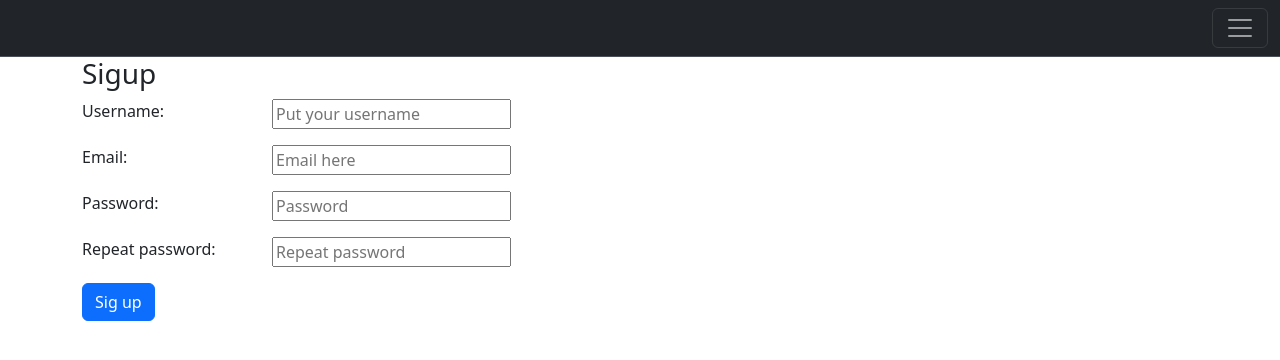
After one commit to GyroPower/Simple-Clothe-Store-App-Django, a Django app: page /user/sigup in a window 1280 px wide. The commit adds this page. Shown: the top 360 px of the page. Run offline with Django 4.2, Linux system fonts and the light colour scheme.

Commit message:
adding sigup,logout,login url in front end

```diff
--- a/Simple_Store_D/car_shop/repository/orders.py
+++ b/Simple_Store_D/car_shop/repository/orders.py
@@ -14,7 +14,6 @@ def get_order_of_user(User):
         if order not in orders_list:
             orders_list.append(order)
 
-    print(orders_list)
 
     clothes_in_order = {}
 
--- a/Simple_Store_D/templates/components/navbar.html
+++ b/Simple_Store_D/templates/components/navbar.html
@@ -20,7 +20,7 @@
             {% endfor %}
           </ul>
         </li>
-        <li class="nav-item dropdown">
+        <li class="nav-item dropdown px-lg-4">
           <a class="nav-link text-uppercase text-expanded dropdown-toggle" href="#" role="button" data-bs-toggle="dropdown" aria-expanded="false">Male</a>
           <ul class="dropdown-menu bg-dark text-light">
             <li class="nav-item"><a class="dropdown-item bg-dark text-light" href="{% url 'products-M-All' %} ">All clothes</a></li>
@@ -34,6 +34,20 @@
             Carshop
           </a>
         </li>
+        {% if request.user.is_authenticated %}
+          <li class="nav-item px-lg-4">
+            <a class="nav-link text-uppercase text-expanded" aria-current="page" href="{% url 'user-info' %}">User</a>
+          </li>
+         {% else %}
+          <li class="nav-item dropdown px-lg-4">
+            <a class="nav-link text-uppercase text-expanded dropdown-toggle" href="#" role="button" data-bs-toggle="dropdown" aria-expanded="false">Login/Sigup</a>
+            <ul class="dropdown-menu bg-dark text-light">
+              <li class="nav-item"><a href="{% url 'login' %}" class="dropdown-item text-uppercase text-expanded" aria-current="page">Login</a></li>
+              <li class="nav-item"><a href="{% url 'sigup' %}" class="dropdown-item text-uppercase text-expanded" aria-current="page">Sigup</a></li>
+            </ul>
+          </li>
+        {% endif %}
+
       </ul>
       <form class="d-flex" action="/search/">
         <input class="form-control me-2 bg-dark text-light" id="autocomplete" name="query" type="search" placeholder="Search" aria-label="Search">
--- /dev/null
+++ b/Simple_Store_D/user_settings/templates/User/sigup.html
@@ -0,0 +1,61 @@
+{% extends 'shared/shared.html' %}
+
+{% block content %}
+
+<div class="container">
+    <h3 class="text-start mb-2">Sigup</h3>
+
+    {% if error %}
+        <div class="row">
+            <div class='col alert alert-danger alert-dismissible' role='alert'>
+                <div>{{error}}</div>
+                <button type='button' class='btn-close' data-bs-dismiss='alert' aria-label='close'></button>
+            </div>
+        </div>
+
+    {% endif %}
+
+    <form method="POST">
+        {% csrf_token %}
+        <div class="row mb-3">
+            <div class="col-2">
+                <label for="username" class="text-start">Username:</label>
+            </div>
+            <div class="col">
+                <input type="text" placeholder="Put your username" name="username_user">
+            </div>
+        </div>
+        <div class="row mb-3">
+            <div class="col-2">
+                <label for="email" class="text-start">Email:</label>
+            </div>
+            <div class="col">
+                <input type="email" placeholder="Email here" name="email_user" required>
+            </div>
+        </div>
+        <div class="row mb-3">
+            <div class="col-2">
+                <label for="password_1" class="text-start">Password:</label>
+            </div>
+            <div class="col">
+                <input type="password" placeholder="Password" name="password_1" required>
+            </div>
+        </div>
+        <div class="row mb-3">
+            <div class="col-2">
+                <label for="password_2" class="text-start">Repeat password:</label>
+            </div>
+            <div class="col">
+                <input type="password" placeholder="Repeat password" name="password_2" required>
+            </div>
+        </div>
+        <div class="row mb-3">
+            <div class="col-2">
+                <input type="submit" class="btn btn-primary" value="Sig up">
+            </div>
+        </div>
+    </form>
+
+</div>
+
+{% endblock %}
--- a/Simple_Store_D/user_settings/urls.py
+++ b/Simple_Store_D/user_settings/urls.py
@@ -2,7 +2,8 @@ from django.urls import path
 from . import views
 
 urlpatterns = [
-    path("user/info",views.auth_user,name="user-info"),
+    path("user/info",views.user_info,name="user-info"),
     path("user/login",views.login_user,name="login"),
     path("user/logout",views.logout_user,name="logout"),
+    path("user/sigup",views.sigup_user,name="sigup")
 ]
--- a/Simple_Store_D/user_settings/views.py
+++ b/Simple_Store_D/user_settings/views.py
@@ -8,7 +8,7 @@ from .repository import auth_user as auth
 # Create your views here.
 
 
-def auth_user(request:HttpRequest):
+def user_info(request:HttpRequest):
 
     if request.user.is_authenticated:
         clothes_in_order,order = orders.get_order_of_user(request.user)
@@ -47,3 +47,30 @@ def logout_user(request:HttpRequest):
     logout(request)
 
     return redirect("login")
+
+def sigup_user(request:HttpRequest):
+
+    if request.method == "GET":
+
+        if not request.user.is_authenticated:
+
+            return render(request,template_name="User/sigup.html",context={"":""})
+        else:
+            return redirect("user-info")
+
+    elif request.method == "POST":
+        form = form_user.SigupUser(request.POST)
+
+        if form.is_valid():
+
+            if form.check_password_equal():
+                user = auth.save_user(form.cleaned_data.get("username"),
+                                      form.cleaned_data.get("email_user"),
+                                      form.cleaned_data.get("password_user_1"))
+
+                if user:
+                    return redirect("Home")
+
+        else:
+
+            return render(request,template_name="User/sigup.html",context={"Error":"Passwords are not the same"})
```
Also changed, not shown: Simple_Store_D/user_settings/form.py (+12 -0 lines), Simple_Store_D/user_settings/repository/auth_user.py (+15 -4 lines), Simple_Store_D/user_settings/templates/User/User_info.html (+10 -3 lines).
